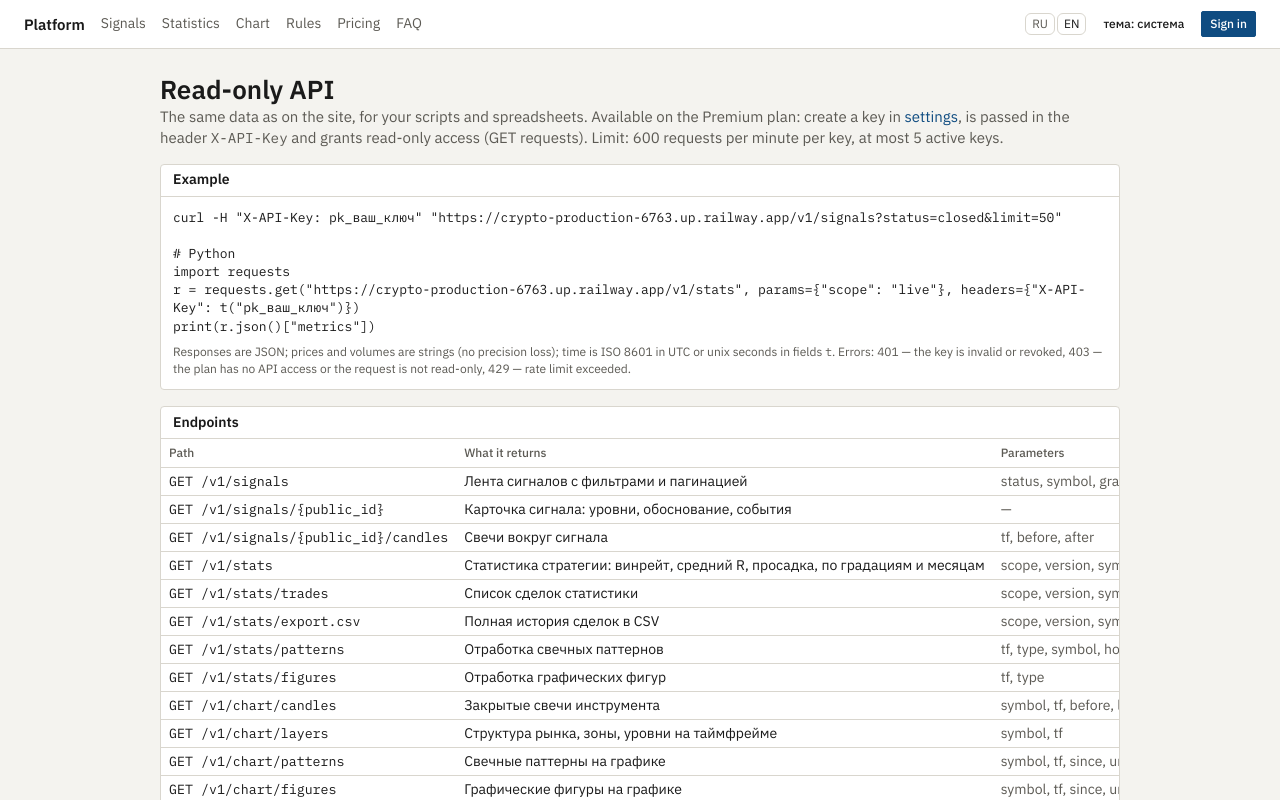
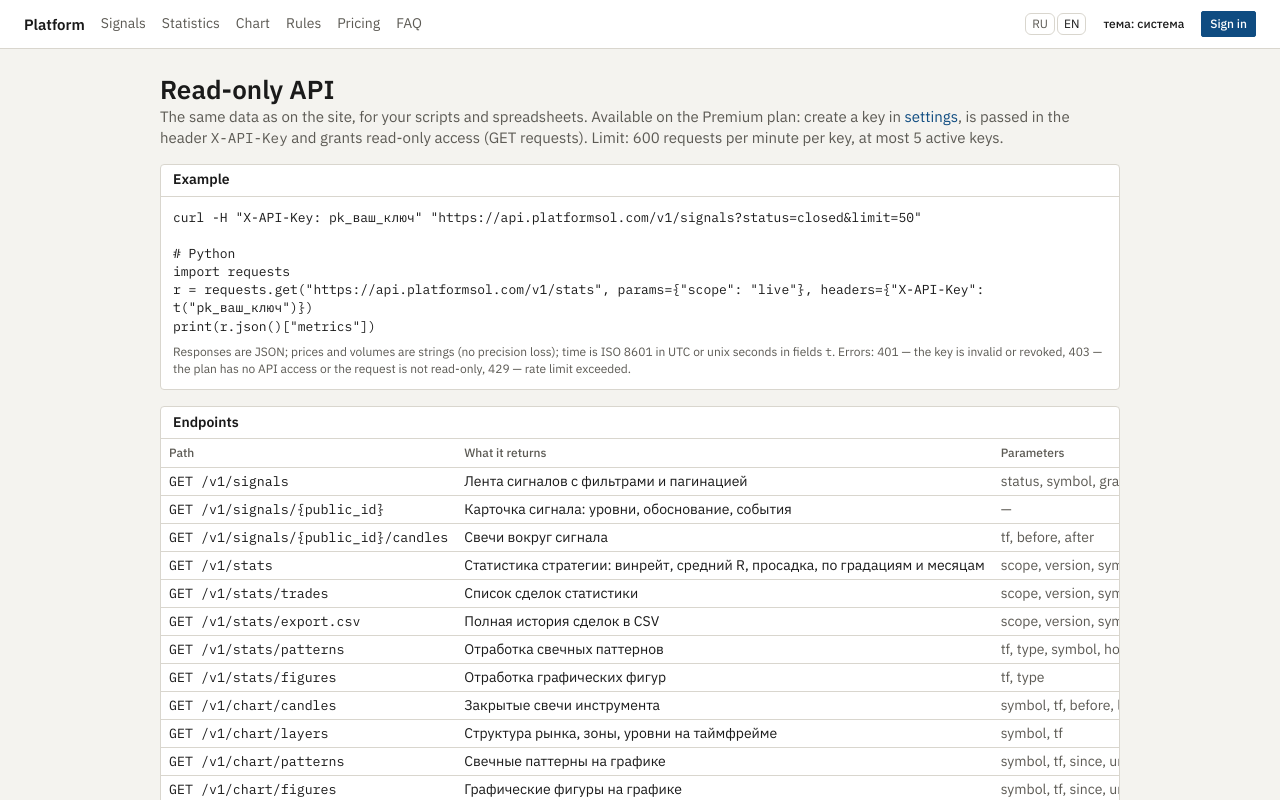
Before and after one commit to almaz240790/crypto, a Next.js app in the folder apps/web/: page /api-docs in a window 1280 px wide. Shown: the top 800 px of the page. Built offline with nearby package versions, Linux system fonts and the light colour scheme; no server answers.

Commit message:
chore: документация API указывает на api.platformsol.com
Co-Authored-By: Claude Opus 5.5 <noreply@anthropic.com>
Claude-Session: https://claude.ai/code/session_01WAjv9Aq3S3wQ2hJUqE6f3H

```diff
--- a/apps/web/src/app/api-docs/page.tsx
+++ b/apps/web/src/app/api-docs/page.tsx
@@ -9,7 +9,7 @@ export const metadata: Metadata = {
   description: "Публичный API Platform для тарифа Premium: сигналы, статистика, свечи, скринер — только чтение, по ключу в заголовке X-API-Key.",
 };
 
-const BASE = "https://crypto-production-6763.up.railway.app";
+const BASE = "https://api.platformsol.com";
 
 const ENDPOINTS: { path: string; what: string; params: string }[] = [
   { path: "/v1/signals", what: "Лента сигналов с фильтрами и пагинацией", params: "status, symbol, grade, direction, days, sort, order, limit, offset" },
```
